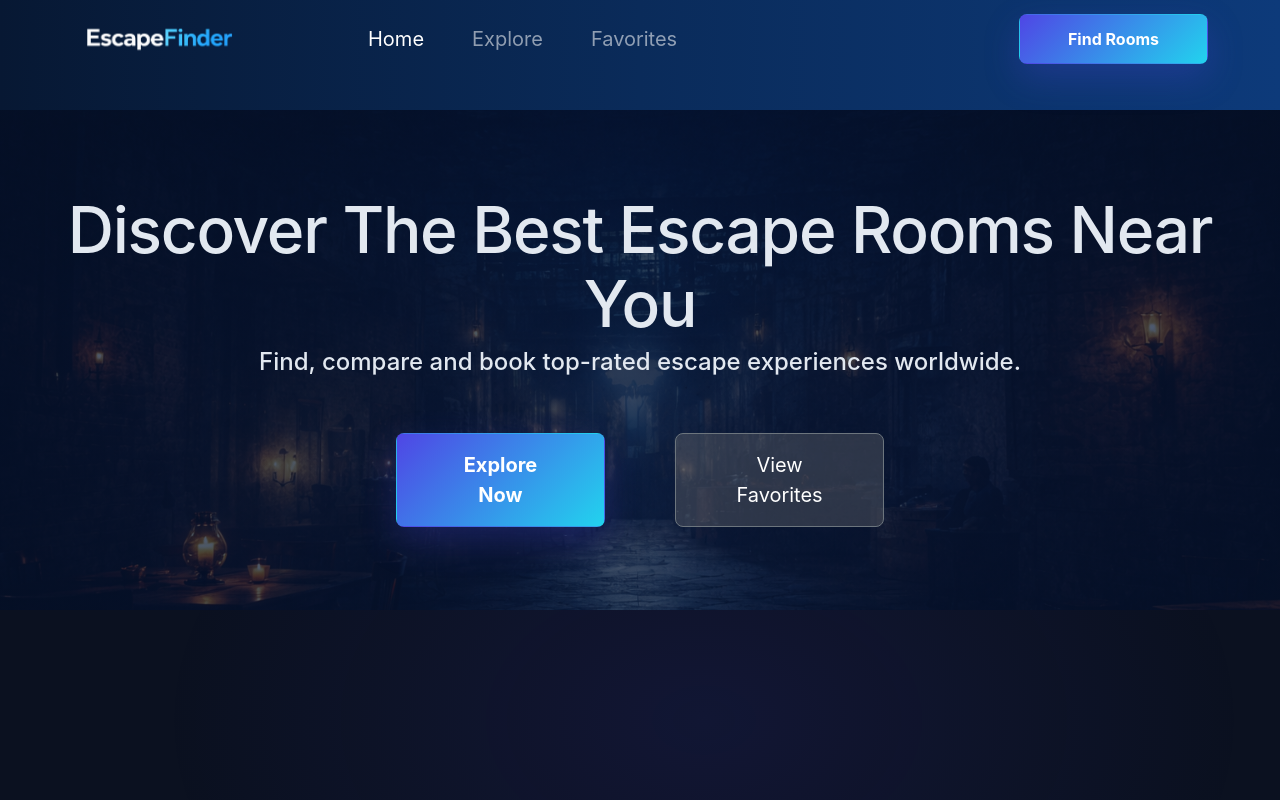
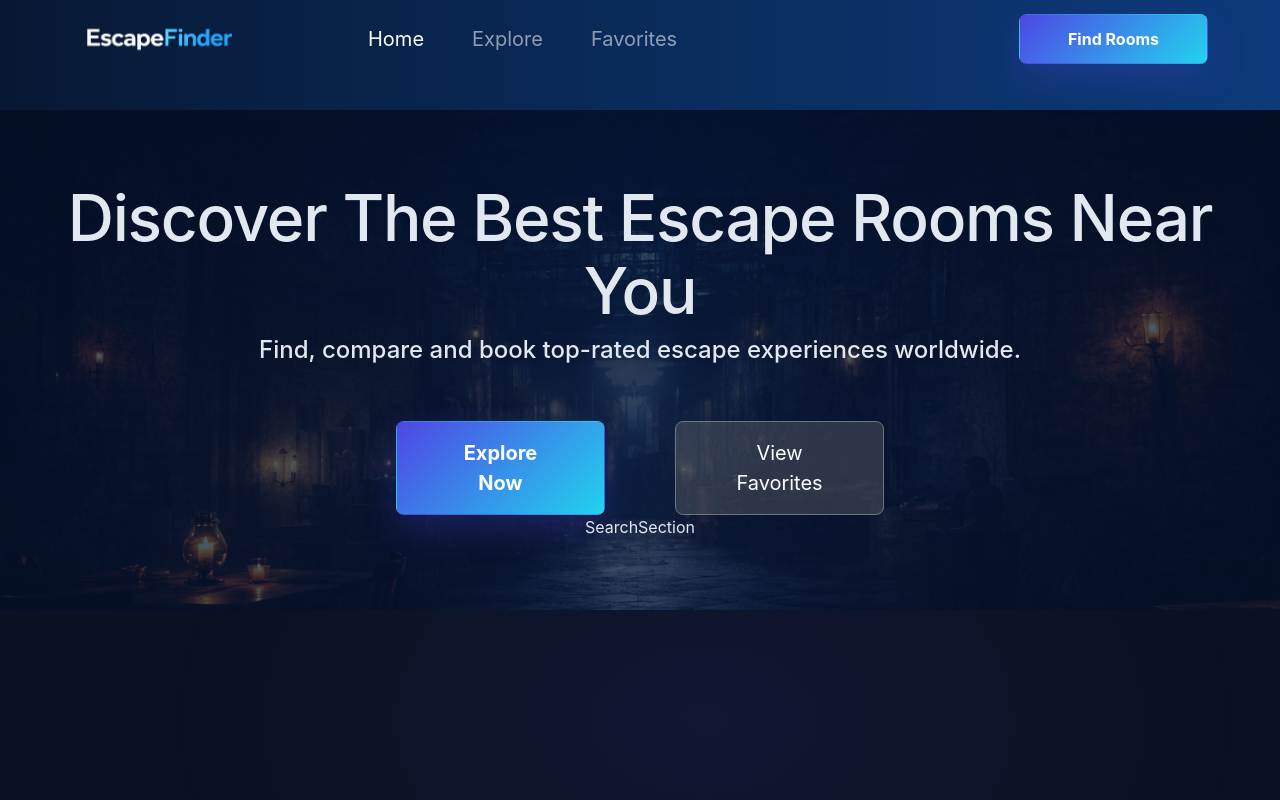
Before and after one commit to kiumars609/escape-finder, a React (Vite) app: page / in a window 1280 px wide. Built offline with nearby package versions, Linux system fonts and the light colour scheme.

Commit message:
Add Search Section for SubHeader

```diff
--- /dev/null
+++ b/src/Components/SubHeader/SearchSection.jsx
@@ -0,0 +1,7 @@
+import React from 'react'
+
+export default function SearchSection() {
+  return (
+    <div>SearchSection</div>
+  )
+}
--- a/src/Components/SubHeader/SubHeader.jsx
+++ b/src/Components/SubHeader/SubHeader.jsx
@@ -2,6 +2,7 @@ import React from "react";
 import "./style.css";
 import Describe from "./Describe";
 import ButtonSection from "./ButtonSection";
+import SearchSection from "./SearchSection";
 
 export default function SubHeader() {
   return (
@@ -11,6 +12,7 @@ export default function SubHeader() {
           <div className="col-12 col-md-12 main">
             <Describe />
             <ButtonSection />
+            <SearchSection />
           </div>
         </div>
       </div>
```
